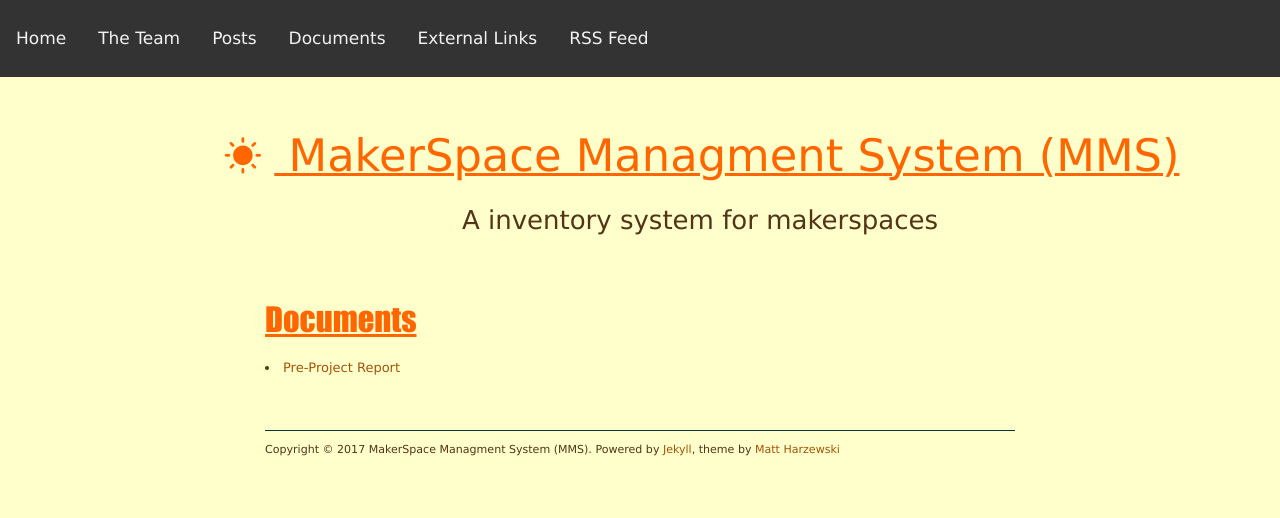
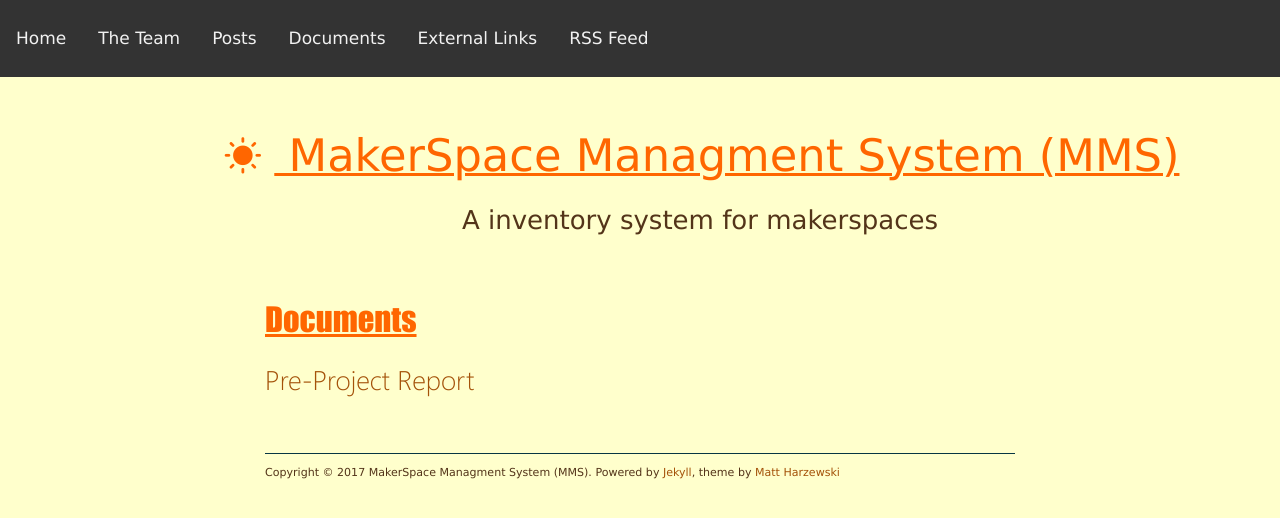
Before and after one commit to MakerManagement/MakerManagement.github.io, a Jekyll site: the page built from documents/index.html, in a window 1280 px wide. Shown: the top 518 px of the page. Built offline with Jekyll 4.4.1, drawn with Linux system fonts in a browser that asks for light colours; nearby versions of some CDN libraries.

Commit message:
Fixed link size in "Documents"
Now fits the rest

```diff
--- a/assets/css/colors-dark.css
+++ b/assets/css/colors-dark.css
@@ -106,6 +106,10 @@ header p {
 	font-size: 150%;
 }
 
+#documents-content a {
+	font-size: 150%;
+}
+
 #blog-archives a {
 	font-size: 90%;
 	font-family: segoe_light, serif;
--- a/documents/index.html
+++ b/documents/index.html
@@ -4,4 +4,7 @@ title: Documents
 ---
 
 <h1 id="documents">Documents</h1>
-<li><a href="../files/pre-report.pdf">Pre-Project Report</a></li>
+
+<div id="documents-content">
+    <p><a href="../files/pre-report.pdf">Pre-Project Report</a></p>
+</div>
```
